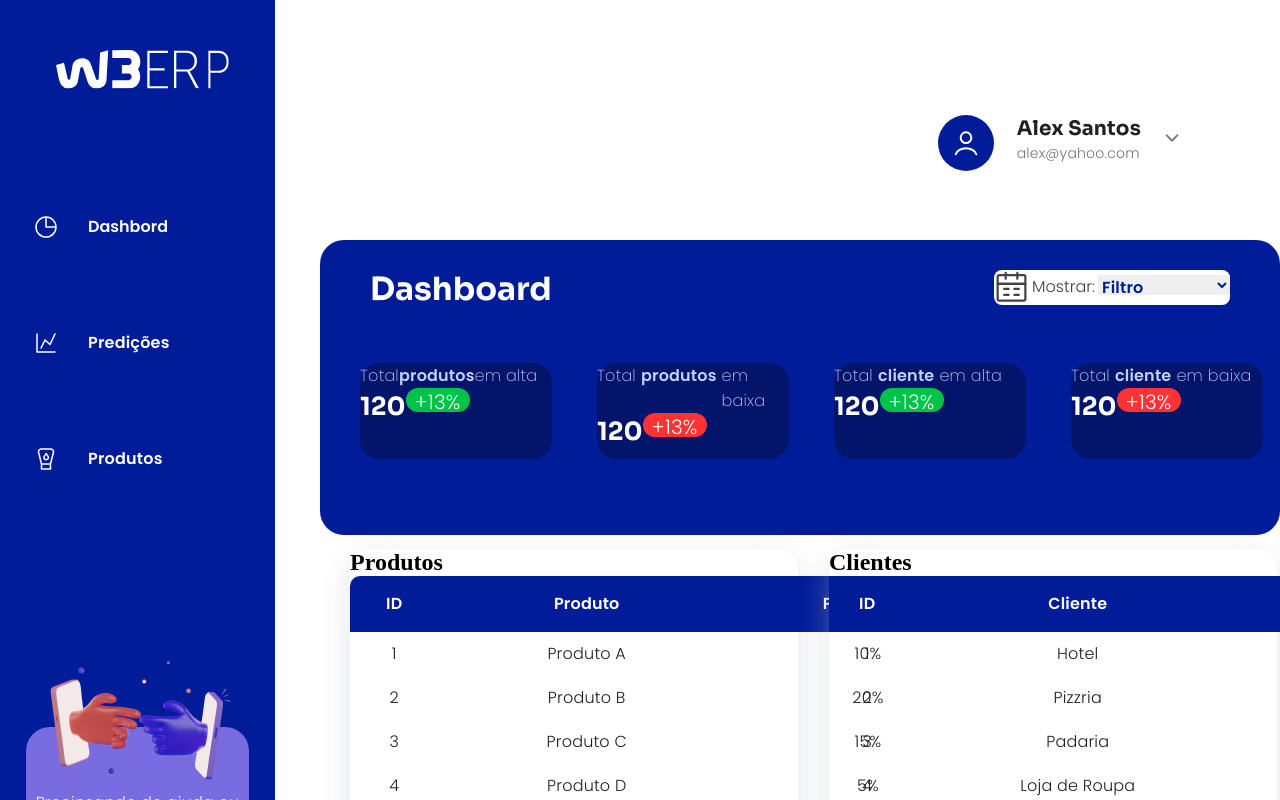
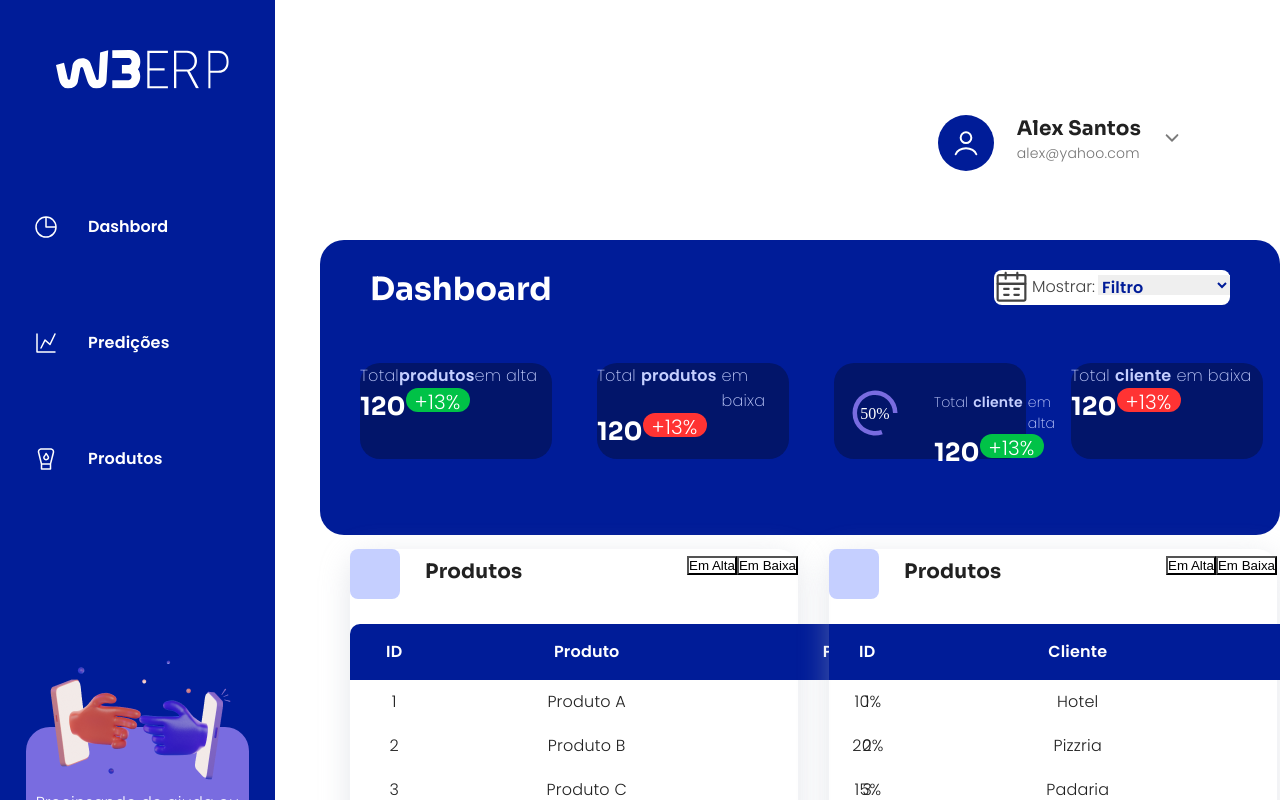
Before and after one commit to Alexdosantos/Projeto-W3ERP, a React (Vite) app: page / in a window 1280 px wide. Both pictures are taken after typing "Sample", "Sample123" into the empty fields and a click on the button "Entrar". Shown: the top 800 px of the page. Built offline with nearby package versions, Linux system fonts and the light colour scheme.

Commit message:
Atualizado

```diff
--- a/package.json
+++ b/package.json
@@ -18,6 +18,7 @@
     "react": "^18.2.0",
     "react-dom": "^18.2.0",
     "react-router-dom": "^6.14.1",
+    "recharts": "^2.7.2",
     "styled-component": "^2.8.0"
   },
   "devDependencies": {
--- /dev/null
+++ b/src/Components/ButtonNavTable/ButtonNavTable.Style.tsx
@@ -0,0 +1,18 @@
+import styled from "styled-components";
+
+interface ButtonProps {
+  active?: boolean;
+  buttonType: "alta" | "baixa";
+}
+
+export const BtnNavTable = styled.button<ButtonProps>`
+  background-color: ${(props) => {
+    if (props.active) {
+      return props.buttonType === "alta" ? "#00ff00" : "#ff0000";
+    } else {
+      return "#ffffff";
+    }
+  }};
+
+  color: ${(props) => (props.active ? "#ffffff" : "#000000")};
+`;
--- /dev/null
+++ b/src/Components/ButtonNavTable/ButtonNavTable.tsx
@@ -0,0 +1,21 @@
+import * as S from "./ButtonNavTable.Style";
+
+type ButtonNavTableProps = {
+  onClick: () => void;
+  title: string;
+  active?: boolean;
+  buttonType: "alta" | "baixa";
+};
+
+export const ButtonNavTable = ({
+  onClick,
+  title,
+  active,
+  buttonType
+}: ButtonNavTableProps) => {
+  return (
+    <S.BtnNavTable active={active} buttonType={buttonType} onClick={onClick}>
+      {title}
+    </S.BtnNavTable>
+  );
+};
--- a/src/Components/DashbordCards/CardClienteAlta/CardClienteAlta.Style.tsx
+++ b/src/Components/DashbordCards/CardClienteAlta/CardClienteAlta.Style.tsx
@@ -1,4 +1,3 @@
-
 import styled from "styled-components";
 
 export const Container = styled.div`
@@ -23,13 +22,17 @@ export const Container = styled.div`
     margin: -70px 0 0 40px;
   }
 `;
+export const Wapper = styled.div`
+  display: flex;
+`;
+export const TextP = styled.p`
+  display: flex;
+  gap: 5px;
+  margin: 29px 0 0 0;
 
-export const TextP = styled.p`
-display: flex;
-gap: 5px;
 
   color: #c5cfff;
-  font-size: 16px;
+  font-size: 14px;
   font-family: Poppins;
   font-style: normal;
   font-weight: 200;
--- a/src/Components/DashbordCards/CardClienteAlta/CardClienteAlta.tsx
+++ b/src/Components/DashbordCards/CardClienteAlta/CardClienteAlta.tsx
@@ -1,11 +1,14 @@
+import Grafics from "../../Grafics/Grafics";
 import * as S from "./CardClienteAlta.Style";
 
 const CardClienteAlta = () => {
   return (
     <>
       <S.Container>
-        <div>
-          <div></div>
+        <S.Wapper>
+          <div>
+            <Grafics/>
+          </div>
           <div>
             <S.TextP>
               Total
@@ -20,7 +23,7 @@ const CardClienteAlta = () => {
               </S.Porcentagem>
             </S.DivNumber>
           </div>
-        </div>
+        </S.Wapper>
       </S.Container>
     </>
   );
--- /dev/null
+++ b/src/Components/Grafics/Grafics.tsx
@@ -0,0 +1,41 @@
+import { PieChart, Pie, Cell, Label } from "recharts";
+
+
+
+const Grafics = () => {
+  const data = [{ name: "Group A", value: 50 }];
+
+  const COLORS = ["#796CE0"];
+
+  const formatLabel = (value: string) => {
+    return `${value}%`;
+  };
+
+  return (
+    <PieChart width={100} height={100}>
+      <Pie
+        data={data}
+        cx="40%"
+        cy="50%"
+        innerRadius="40%"
+        outerRadius="50%"
+        stroke="none"
+        paddingAngle={70}
+        dataKey="value"
+      >
+        {data.map((entry, index) => (
+          <Cell key={`cell-${index}`} fill={COLORS[index % COLORS.length]} />
+        ))}
+
+        <Label
+          value={data[0].value}
+          position="center"
+          fill="#FFF"
+          formatter={formatLabel}
+        />
+      </Pie>
+    </PieChart>
+  );
+};
+
+export default Grafics
--- /dev/null
+++ b/src/Components/NavTable/NavTable.Style.tsx
@@ -0,0 +1,27 @@
+import styled from "styled-components";
+
+export const Container = styled.div`
+  display: flex;
+  justify-content: space-between;
+`;
+
+export const ContainerOne = styled.div`
+  display: flex;
+  gap: 25px;
+
+`;
+export const ImgProducts = styled.img`
+    margin-bottom: 25px;
+`;
+
+export const Titleroducts = styled.h4`
+  color:  #212121;
+  padding-top: 9px;
+
+  font-size: 20px;
+  font-family: Sora;
+  font-style: normal;
+  font-weight: 600;
+  line-height: 140%;
+  letter-spacing: 0.2px;
+`;
--- /dev/null
+++ b/src/Components/NavTable/NavTable.tsx
@@ -0,0 +1,53 @@
+import { ButtonNavTable } from "../ButtonNavTable/ButtonNavTable";
+import { useState } from "react";
+import * as S from "./NavTable.Style";
+type NavTablePropos = {
+  img: string;
+  title: string;
+  onClickAlta: () => void;
+  onClickBaixa: () => void;
+};
+
+export const NavTable = ({
+  img,
+  title,
+  onClickAlta,
+  onClickBaixa,
+}: NavTablePropos) => {
+  const [isAltaActive, setIsAltaActive] = useState(false);
+  const [isBaixaActive, setIsBaixaActive] = useState(false);
+
+  const handleAltaClick = () => {
+    setIsAltaActive(true);
+    setIsBaixaActive(false);
+    onClickAlta();
+  };
+
+  const handleBaixaClick = () => {
+    setIsAltaActive(false);
+    setIsBaixaActive(true);
+    onClickBaixa();
+  };
+  return (
+    <S.Container>
+      <S.ContainerOne>
+        <S.ImgProducts src={img} alt="" />
+        <S.Titleroducts>{title}</S.Titleroducts>
+      </S.ContainerOne>
+      <div>
+        <ButtonNavTable
+          title="Em Alta"
+          buttonType="alta"
+          active={isAltaActive}
+          onClick={handleAltaClick}
+        />
+        <ButtonNavTable
+          title="Em Baixa"
+          buttonType="baixa"
+          active={isBaixaActive}
+          onClick={handleBaixaClick}
+        />
+      </div>
+    </S.Container>
+  );
+};
--- a/src/Components/TableDasboard/TableProducts.style.tsx
+++ b/src/Components/TableDasboard/TableProducts.style.tsx
@@ -3,9 +3,8 @@ import styled from "styled-components";
 export const Container = styled.div`
   width: 771px;
   height: 700px;
-  flex-shrink: 0;
   border-radius: 24px;
-  /* background: var(--branco, #ff0000); */
+
 
   box-shadow: 0px 7px 30px 0px rgba(187, 192, 205, 0.4);
 
@@ -28,8 +27,6 @@ export const TableDashboard = styled.table`
   width: 651px;
   border-collapse: collapse;
 
-
-
 `;
 
 export const DivThead = styled.thead`
@@ -44,12 +41,12 @@ export const DivThead = styled.thead`
   line-height: 150%;
   letter-spacing: 0.2px;
 
-
   color: #fff;
 `;
 export const Td = styled.td`
  padding: 10px;
-  text-align: center;
+ text-align: center;
+
   color: #212121;
 
   font-size: 16px;
@@ -59,10 +56,13 @@ export const Td = styled.td`
   line-height: 150%;
   letter-spacing: 0.2px;
 
+
 `;
 export const ThLeft = styled.th`
   border-top-left-radius: 10px;
+
 `;
 export const ThRight = styled.th`
   border-top-right-radius: 10px;
+
 `;
--- a/src/Components/TableDasboard/TableProducts.tsx
+++ b/src/Components/TableDasboard/TableProducts.tsx
@@ -1,9 +1,11 @@
+import { ReactNode } from "react";
 import * as S from "./TableProducts.style";
 
 type TableProps = {
-  title: string;
+  nav: ReactNode
   id: string;
   percentual: string;
+
   dados: Array<{
     id: number;
     cliente?: string;
@@ -12,10 +14,10 @@ type TableProps = {
   }>;
 };
 
-const TabelaProducts = ({ title, id, percentual, dados }: TableProps) => {
+const TabelaProducts = ({ nav, id, percentual, dados }: TableProps) => {
   return (
     <S.Container>
-      <h2>{title}</h2>
+      <h2>{nav}</h2>
       <S.TableDashboard>
         <S.DivThead>
           <tr>
--- a/src/Pages/Dashboard/Dashboard.tsx
+++ b/src/Pages/Dashboard/Dashboard.tsx
@@ -7,6 +7,8 @@ import * as S from "./Dashboard.Style";
 import CardClienteAlta from "../../Components/DashbordCards/CardClienteAlta/CardClienteAlta";
 import CardClienteBaixa from "../../Components/DashbordCards/CardClienteBaixa/CardClienteBaixa";
 import TabelaProducts from "../../Components/TableDasboard/TableProducts";
+import { NavTable } from "../../Components/NavTable/NavTable";
+import ImgProducts from "../../assets/Icons/IconProducts.svg";
 
 const Dashboard = () => {
   const clientes = [
@@ -14,7 +16,6 @@ const Dashboard = () => {
     { id: 2, cliente: "Pizzria", percentual: 20 },
     { id: 3, cliente: "Padaria", percentual: 15 },
     { id: 4, cliente: "Loja de Roupa", percentual: 5 },
-
   ];
 
   const produtos = [
@@ -23,7 +24,12 @@ const Dashboard = () => {
     { id: 3, produto: "Produto C", percentual: 15, cargo: "Analista" },
     { id: 4, produto: "Produto D", percentual: 5, cargo: "Analista" },
   ];
-
+  const btnAlta = () => {
+    return
+  };
+  const btnBaixa = () => {
+    return
+  };
   return (
     <>
       <Layout>
@@ -34,15 +40,30 @@ const Dashboard = () => {
             <CardClienteAlta />
             <CardClienteBaixa />
           </S.Container>
+
           <S.DivTable>
             <TabelaProducts
-              title="Produtos"
+              nav={
+                <NavTable
+                  img={ImgProducts}
+                  title="Produtos"
+                  onClickAlta={btnAlta}
+                  onClickBaixa={btnBaixa}
+                />
+              }
               id="ID"
               percentual="Percentual"
               dados={produtos}
             />
             <TabelaProducts
-              title="Clientes"
+              nav={
+                <NavTable
+                  img={ImgProducts}
+                  title="Produtos"
+                  onClickAlta={btnAlta}
+                  onClickBaixa={btnBaixa}
+                />
+              }
               id="ID"
               percentual="Percentual"
               dados={clientes}
```
Also changed, not shown: src/Pages/Dashboard/Dashboard.Style.tsx (line endings or trailing spaces), src/assets/Icons/IconProducts.svg (added), 1 other file (tests, documents, lock files or other folders).
